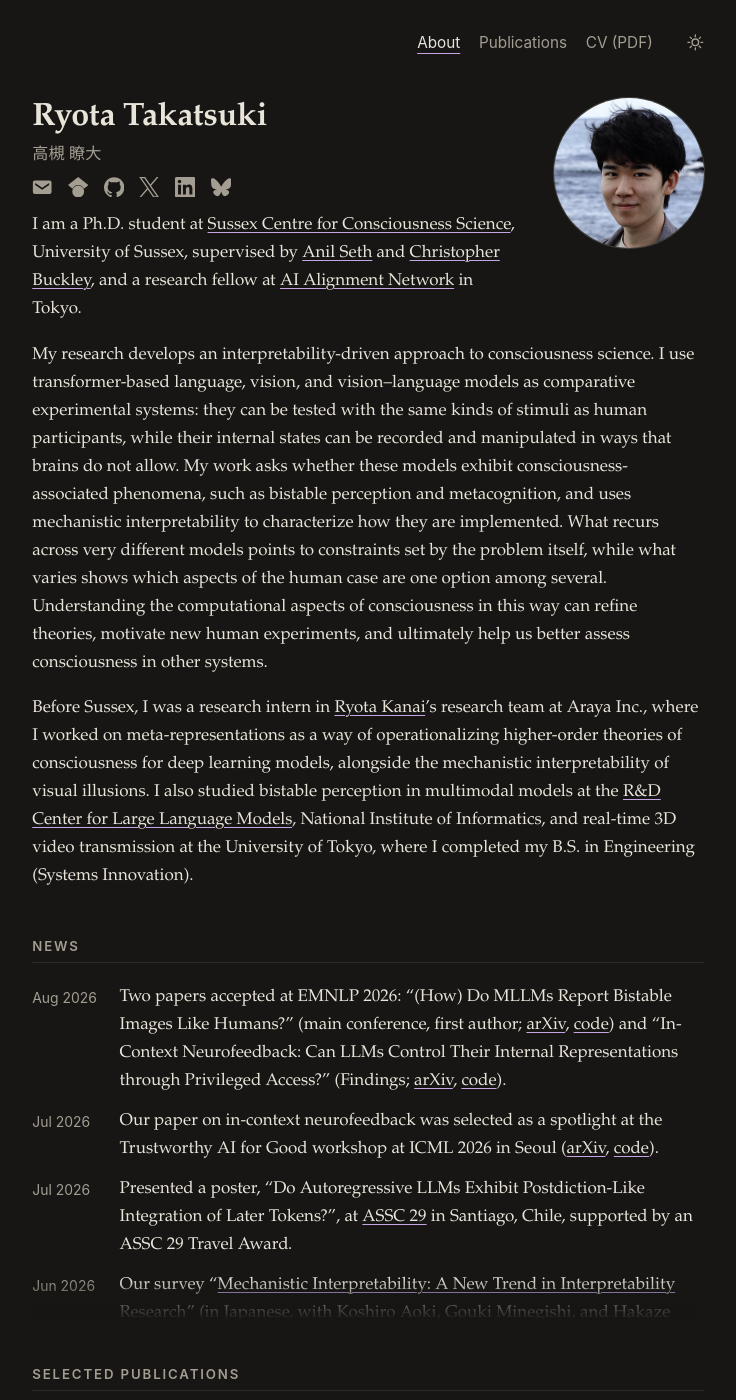
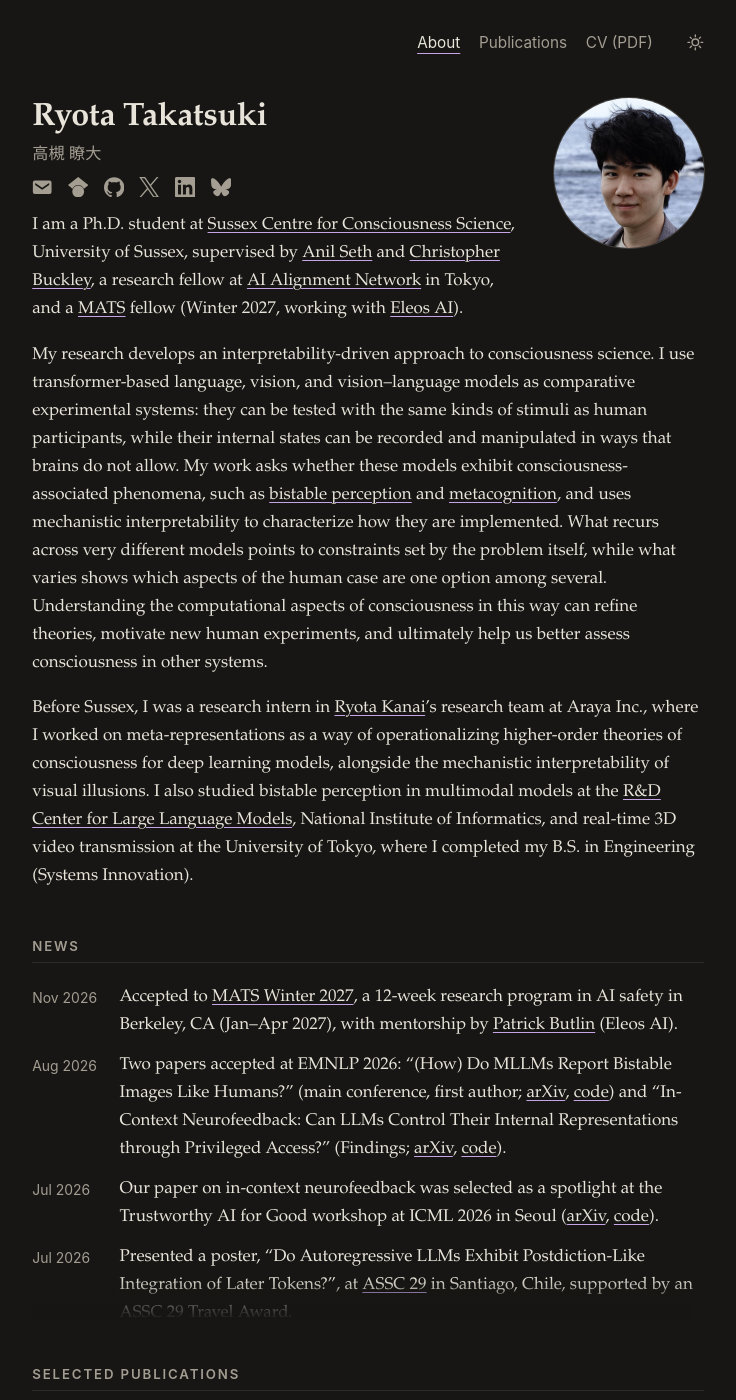
Before and after one commit to rtakatsky/rtakatsky.github.io, a Jekyll site: the page built from index.md, in a window 1280 px wide and 1400 px high. Shown: the whole window, without its empty margins (272-1008 px from the left). Built offline with Jekyll 4.4.1, drawn with Linux system fonts in a browser that asks for light colours.

Commit message:
News and About: MATS Winter 2027 fellowship; link the intro's phenomena to the paper pages
- News (Nov 2026): accepted to MATS Winter 2027, a 12-week research
  program in AI safety in Berkeley, CA (Jan-Apr 2027), with mentorship by
  Patrick Butlin (Eleos AI).
- About, first paragraph: "... and a MATS fellow (Winter 2027, working
  with Eleos AI)", linked to MATS and Eleos AI.
- About, second paragraph: "bistable perception" and "metacognition"
  link to the bistable-images and In-Context Neurofeedback pages.
- CV PDF from the portfolio: the MATS Winter 2027 Fellowship heads the
  Awards.

Co-Authored-By: Claude Opus 5.5 <noreply@anthropic.com>

```diff
--- a/_data/news.yml
+++ b/_data/news.yml
@@ -1,6 +1,8 @@
 # Newest first. Facts and URLs come from ~/academic-portfolio (profile/ and the
 # publication/presentation READMEs). Plain past tense.
 
+- when: Nov 2026
+  text: 'Accepted to [MATS Winter 2027](https://www.matsprogram.org/program/winter-2027), a 12-week research program in AI safety in Berkeley, CA (Jan–Apr 2027), with mentorship by [Patrick Butlin](https://patrickbutlin.com/) (Eleos AI).'
 - when: Aug 2026
   text: 'Two papers accepted at EMNLP 2026: "(How) Do MLLMs Report Bistable Images Like Humans?" (main conference, first author; [arXiv](https://arxiv.org/abs/2609.13254), [code](https://github.com/rtakatsky/mllm-bistable-images)) and "In-Context Neurofeedback: Can LLMs Control Their Internal Representations through Privileged Access?" (Findings; [arXiv](https://arxiv.org/abs/2609.00904), [code](https://github.com/AokiKoshiro/in-context-neurofeedback)).'
 - when: Jul 2026
--- a/index.md
+++ b/index.md
@@ -10,12 +10,12 @@ permalink: /
 
 {% include links.html %}
 
-I am a Ph.D. student at [Sussex Centre for Consciousness Science](https://www.sussex.ac.uk/research/centres/sussex-centre-for-consciousness-science/), University of Sussex, supervised by [Anil Seth](https://www.anilseth.com/) and [Christopher Buckley](https://christopherlbuckley.com/), and a research fellow at [AI Alignment Network](https://www.aialign.net/) in Tokyo.
+I am a Ph.D. student at [Sussex Centre for Consciousness Science](https://www.sussex.ac.uk/research/centres/sussex-centre-for-consciousness-science/), University of Sussex, supervised by [Anil Seth](https://www.anilseth.com/) and [Christopher Buckley](https://christopherlbuckley.com/), a research fellow at [AI Alignment Network](https://www.aialign.net/) in Tokyo, and a [MATS](https://www.matsprogram.org/) fellow (Winter 2027, working with [Eleos AI](https://eleosai.org/)).
   </div>
   <img class="portrait" src="/assets/img/profile.jpg" alt="Ryota Takatsuki" width="600" height="600">
 </div>
 
-My research develops an interpretability-driven approach to consciousness science. I use transformer-based language, vision, and vision–language models as comparative experimental systems: they can be tested with the same kinds of stimuli as human participants, while their internal states can be recorded and manipulated in ways that brains do not allow. My work asks whether these models exhibit consciousness-associated phenomena, such as bistable perception and metacognition, and uses mechanistic interpretability to characterize how they are implemented. What recurs across very different models points to constraints set by the problem itself, while what varies shows which aspects of the human case are one option among several. Understanding the computational aspects of consciousness in this way can refine theories, motivate new human experiments, and ultimately help us better assess consciousness in other systems.
+My research develops an interpretability-driven approach to consciousness science. I use transformer-based language, vision, and vision–language models as comparative experimental systems: they can be tested with the same kinds of stimuli as human participants, while their internal states can be recorded and manipulated in ways that brains do not allow. My work asks whether these models exhibit consciousness-associated phenomena, such as [bistable perception](/papers/bistable-images/) and [metacognition](/papers/in-context-neurofeedback/), and uses mechanistic interpretability to characterize how they are implemented. What recurs across very different models points to constraints set by the problem itself, while what varies shows which aspects of the human case are one option among several. Understanding the computational aspects of consciousness in this way can refine theories, motivate new human experiments, and ultimately help us better assess consciousness in other systems.
 
 Before Sussex, I was a research intern in [Ryota Kanai](https://research.araya.org/member/ryota-kanai-phd)'s research team at Araya Inc., where I worked on meta-representations as a way of operationalizing higher-order theories of consciousness for deep learning models, alongside the mechanistic interpretability of visual illusions. I also studied bistable perception in multimodal models at the [R&D Center for Large Language Models](https://llmc.nii.ac.jp/en/), National Institute of Informatics, and real-time 3D video transmission at the University of Tokyo, where I completed my B.S. in Engineering (Systems Innovation).
 
```
Also changed, not shown: 1 other file.
